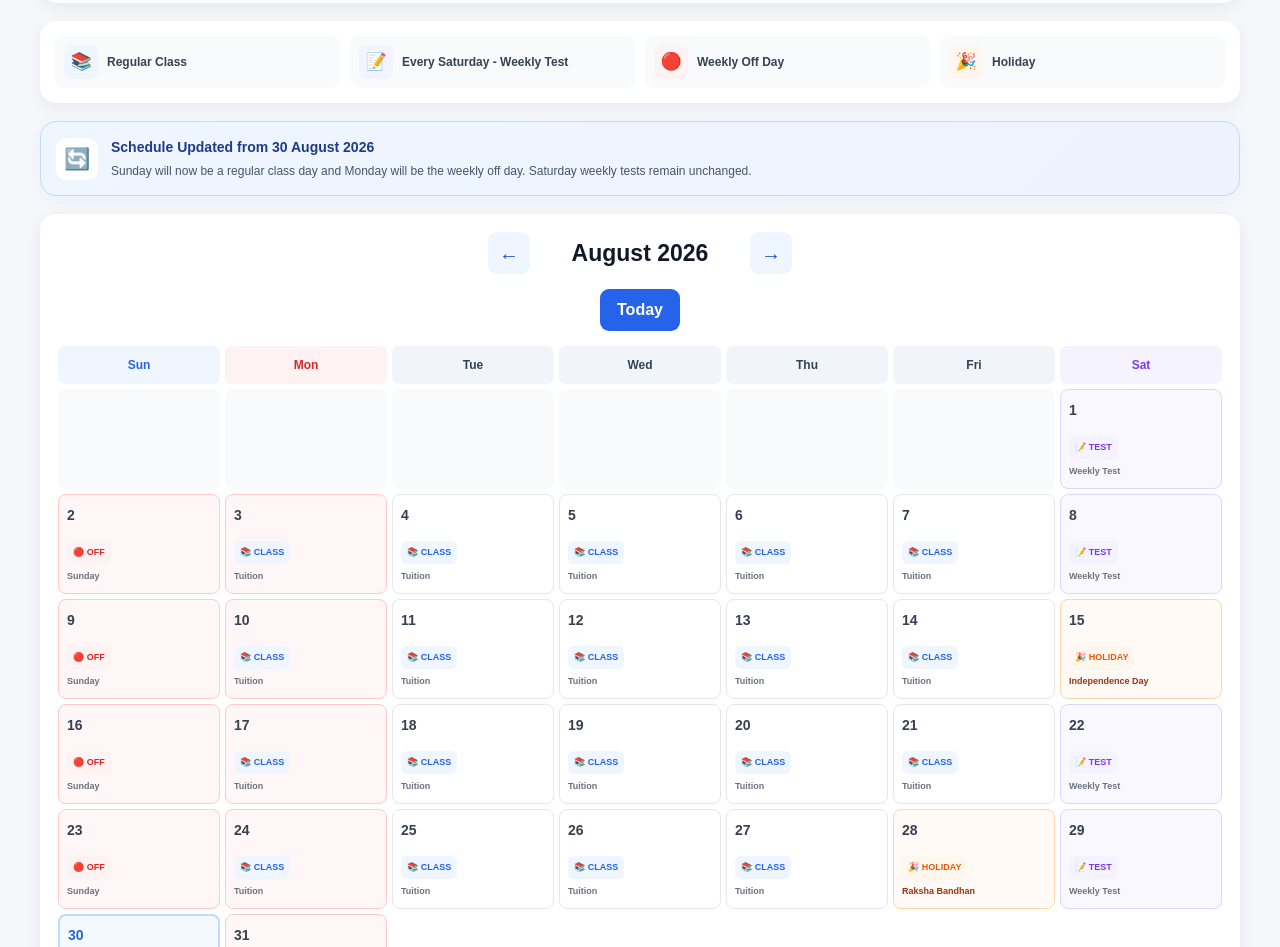
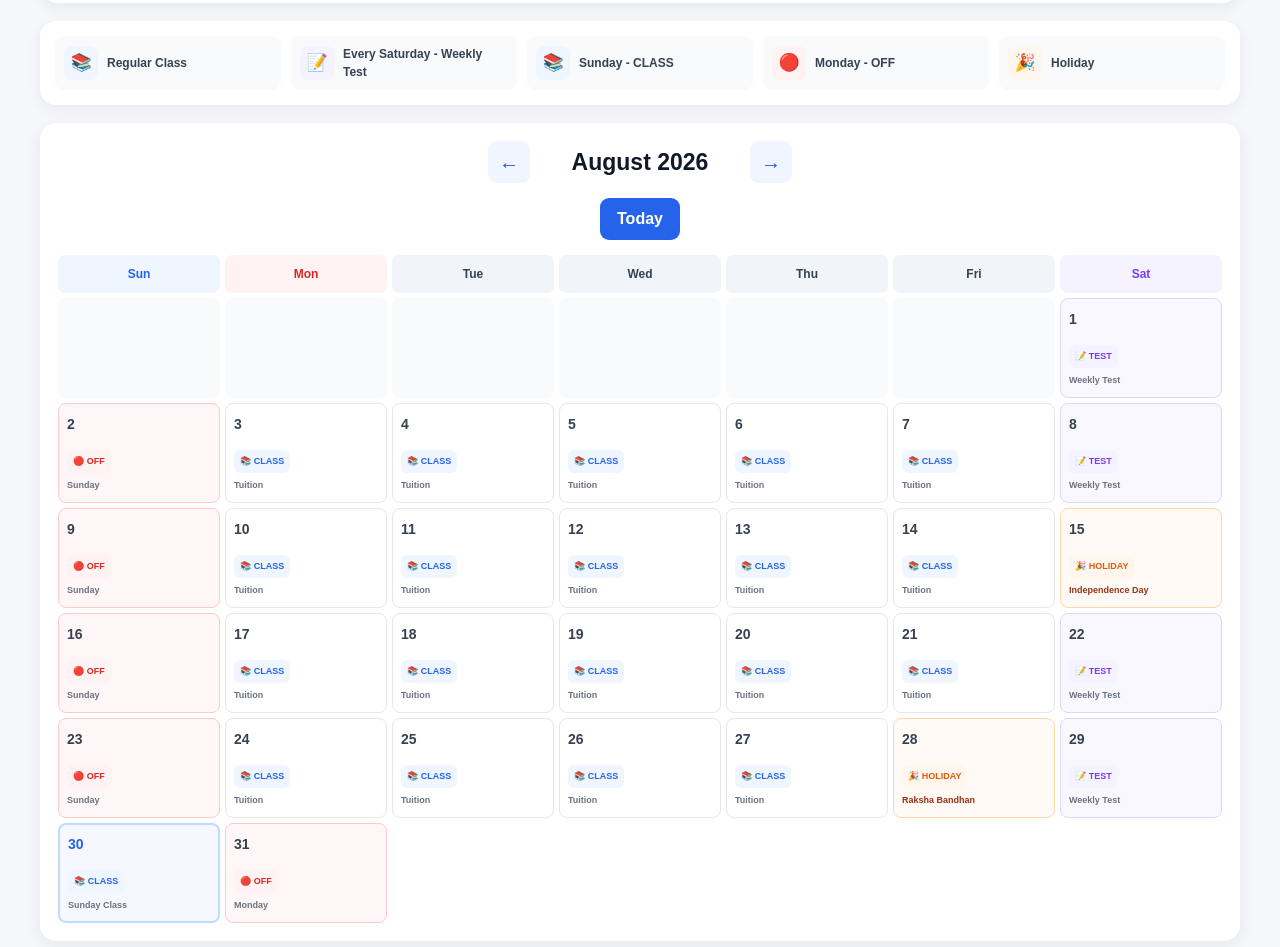
Before and after one commit to harshchauhan201951/ATTENDANCE-PORTAL, a Next.js app: page /student/calendar in a window 1280 px wide. Shown: the part 165-1112 px from the top of the page. Built offline with nearby package versions, Linux system fonts and the light colour scheme.

Commit message:
Fix student calendar TypeScript

```diff
--- a/app/student/calendar/page.tsx
+++ b/app/student/calendar/page.tsx
@@ -5,7 +5,7 @@ import { useMemo, useState } from "react";
 type CalendarEvent = {
   date: string;
   title: string;
-  type: "holiday" | "test";
+  type: "holiday" | "test" | "class";
   description: string;
 };
 
@@ -138,16 +138,16 @@ const holidays: CalendarEvent[] = [
     description: "Tuition holiday.",
   },
   {
+    date: "2026-01-23",
+    title: "Basant Panchami",
+    type: "holiday",
+    description: "Hindu festival holiday.",
+  },
+  {
     date: "2026-01-26",
     title: "Republic Day",
     type: "holiday",
     description: "National holiday.",
-  },
-  {
-    date: "2026-01-23",
-    title: "Basant Panchami",
-    type: "holiday",
-    description: "Hindu festival holiday.",
   },
   {
     date: "2026-02-15",
@@ -386,34 +386,40 @@ const holidays: CalendarEvent[] = [
     description: "Hindu festival holiday.",
   },
   {
+    date: "2028-08-13",
+    title: "Janmashtami",
+    type: "holiday",
+    description: "Hindu festival holiday.",
+  },
+  {
     date: "2028-08-15",
     title: "Independence Day",
     type: "holiday",
     description: "National holiday.",
   },
   {
-    date: "2028-08-13",
-    title: "Janmashtami",
-    type: "holiday",
-    description: "Hindu festival holiday.",
-  },
-  {
     date: "2028-08-25",
     title: "Ganesh Chaturthi",
     type: "holiday",
     description: "Hindu festival holiday.",
   },
   {
+    date: "2028-09-30",
+    title: "Dussehra",
+    type: "holiday",
+    description: "Hindu festival holiday.",
+  },
+  {
     date: "2028-10-02",
     title: "Gandhi Jayanti",
     type: "holiday",
     description: "National holiday.",
   },
   {
-    date: "2028-09-30",
-    title: "Dussehra",
-    type: "holiday",
-    description: "Hindu festival holiday.",
+    date: "2028-11-03",
+    title: "Guru Nanak Jayanti",
+    type: "holiday",
+    description: "Festival holiday.",
   },
   {
     date: "2028-11-17",
@@ -432,12 +438,6 @@ const holidays: CalendarEvent[] = [
     title: "Bhai Dooj",
     type: "holiday",
     description: "Hindu festival holiday.",
-  },
-  {
-    date: "2028-11-03",
-    title: "Guru Nanak Jayanti",
-    type: "holiday",
-    description: "Festival holiday.",
   },
   {
     date: "2028-12-25",
@@ -702,28 +702,29 @@ function isMonday(date: Date) {
   return date.getDay() === 1;
 }
 
-/*
-  IMPORTANT SCHEDULE CHANGE
-
-  Before 30 August 2026:
-  - Sunday = OFF
-  - Monday-Friday = Regular Class
-  - Saturday = Weekly Test
-
-  From 30 August 2026 onward:
-  - Sunday = Regular Class
-  - Monday = OFF
-  - Tuesday-Friday = Regular Class
-  - Saturday = Weekly Test
-
-  Existing holidays always have priority.
-*/
-const SCHEDULE_CHANGE_DATE = "2026-08-30";
+function isSundayClassDate(date: Date) {
+  const key = dateKey(date);
+
+  return (
+    key >= "2026-08-30" &&
+    isSunday(date)
+  );
+}
+
+function isMondayOffDate(date: Date) {
+  const key = dateKey(date);
+
+  return (
+    key >= "2026-08-31" &&
+    isMonday(date)
+  );
+}
 
 export default function StudentCalendarPage() {
   const today = new Date();
 
-  const [currentMonth, setCurrentMonth] = useState(
+  const [currentMonth, setCurrentMonth] =
+    useState(
       new Date(
         today.getFullYear(),
         today.getMonth(),
@@ -756,7 +757,11 @@ export default function StudentCalendarPage() {
       days.push(null);
     }
 
-    for (let day = 1; day <= daysInMonth; day++) {
+    for (
+      let day = 1;
+      day <= daysInMonth;
+      day++
+    ) {
       days.push(
         new Date(year, month, day)
       );
@@ -792,100 +797,75 @@ export default function StudentCalendarPage() {
     );
   }
 
-  function isNewScheduleActive(date: Date) {
-    return dateKey(date) >= SCHEDULE_CHANGE_DATE;
-  }
-
-  function getDayInfo(date: Date) {
+  function getDayInfo(
+    date: Date
+  ): CalendarEvent | null {
     const holiday = getHoliday(date);
 
-    /*
-      Holiday always gets priority.
-      This means if Monday/Sunday/Saturday has
-      a holiday, it remains HOLIDAY.
-    */
+    // Special holidays always have priority.
     if (holiday) {
       return holiday;
     }
 
-    const newSchedule =
-      isNewScheduleActive(date);
-
     /*
-      OLD SCHEDULE
-      Before 30 August 2026:
-      Sunday = OFF
+     * BEFORE 30 AUGUST 2026:
+     * Sunday remains OFF as before.
+     *
+     * FROM 30 AUGUST 2026:
+     * Sunday becomes a regular CLASS day.
      */
-    if (!newSchedule && isSunday(date)) {
+    if (isSundayClassDate(date)) {
+      return {
+        date: dateKey(date),
+        title: "Sunday Class",
+        type: "class",
+        description:
+          "Sunday classes are open from 30 August 2026 onward.",
+      };
+    }
+
+    /*
+     * FROM 31 AUGUST 2026:
+     * Every Monday is OFF.
+     */
+    if (isMondayOffDate(date)) {
+      return {
+        date: dateKey(date),
+        title: "Monday Off",
+        type: "holiday",
+        description:
+          "Monday is the weekly tuition holiday from 31 August 2026 onward.",
+      };
+    }
+
+    /*
+     * BEFORE 30 AUGUST 2026:
+     * Sundays remain OFF.
+     */
+    if (isSunday(date)) {
       return {
         date: dateKey(date),
         title: "Sunday Off",
-        type: "holiday" as const,
+        type: "holiday",
         description:
-          "Sunday is a weekly tuition holiday.",
+          "Sunday was a weekly tuition holiday before 30 August 2026.",
       };
     }
 
     /*
-      NEW SCHEDULE
-      From 30 August 2026:
-      Monday = OFF
-    */
-    if (newSchedule && isMonday(date)) {
-      return {
-        date: dateKey(date),
-        title: "Monday Off",
-        type: "holiday" as const,
-        description:
-          "Monday is a weekly tuition holiday.",
-      };
-    }
-
-    /*
-      Saturday remains Weekly Test
-      throughout the calendar.
+     * Saturday remains Weekly Test.
      */
     if (isSaturday(date)) {
       return {
         date: dateKey(date),
         title: "Weekly Test",
-        type: "test" as const,
+        type: "test",
         description:
           "Weekly test for tuition students.",
       };
     }
 
-    /*
-      All remaining days are regular classes.
-    */
-    return {
-      date: dateKey(date),
-      title: "Regular Class",
-      type: "class" as const,
-      description:
-        "Regular tuition class.",
-    };
-  }
-
-  function isOffDay(date: Date) {
-    const holiday = getHoliday(date);
-
-    if (holiday) {
-      return false;
-    }
-
-    const newSchedule =
-      isNewScheduleActive(date);
-
-    if (!newSchedule && isSunday(date)) {
-      return true;
-    }
-
-    if (newSchedule && isMonday(date)) {
-      return true;
-    }
-
-    return false;
+    return null;
   }
 
   return (
@@ -902,7 +882,8 @@ export default function StudentCalendarPage() {
             </h1>
 
             <p style={styles.subtitle}>
-              Classes • Weekly Tests • Sundays • Holidays
+              Classes • Weekly Tests • Sundays •
+              Holidays
             </p>
           </div>
 
@@ -930,8 +911,15 @@ export default function StudentCalendarPage() {
           />
 
           <Legend
+            icon="📚"
+            title="Sunday - CLASS"
+            color="#2563eb"
+            background="#eff6ff"
+          />
+
+          <Legend
             icon="🔴"
-            title="Weekly Off Day"
+            title="Monday - OFF"
             color="#dc2626"
             background="#fef2f2"
           />
@@ -942,24 +930,6 @@ export default function StudentCalendarPage() {
             color="#ea580c"
             background="#fff7ed"
           />
-        </section>
-
-        <section style={styles.changeNotice}>
-          <div style={styles.changeNoticeIcon}>
-            🔄
-          </div>
-
-          <div>
-            <strong style={styles.changeNoticeTitle}>
-              Schedule Updated from 30 August 2026
-            </strong>
-
-            <p style={styles.changeNoticeText}>
-              Sunday will now be a regular class day
-              and Monday will be the weekly off day.
-              Saturday weekly tests remain unchanged.
-            </p>
-          </div>
         </section>
 
         <section style={styles.calendarCard}>
@@ -1047,18 +1017,18 @@ export default function StudentCalendarPage() {
                 const saturday =
                   isSaturday(date);
 
+                const sundayClass =
+                  isSundayClassDate(date);
+
+                const mondayOff =
+                  isMondayOffDate(date);
+
                 const holiday =
                   getHoliday(date);
-
-                const offDay =
-                  isOffDay(date);
 
                 const todayDate =
                   dateKey(date) ===
                   dateKey(today);
-
-                const newSchedule =
-                  isNewScheduleActive(date);
 
                 return (
                   <button
@@ -1076,11 +1046,19 @@ export default function StudentCalendarPage() {
                       ...(todayDate
                         ? styles.today
                         : {}),
-                      ...(sunday
+                      ...(sunday &&
+                      !sundayClass &&
+                      !holiday
                         ? styles.sunday
                         : {}),
-                      ...(monday
-                        ? styles.monday
+                      ...(sundayClass &&
+                      !holiday
+                        ? styles.sundayClass
+                        : {}),
+                      ...(monday &&
+                      mondayOff &&
+                      !holiday
+                        ? styles.mondayOff
                         : {}),
                       ...(saturday
                         ? styles.saturday
@@ -1088,9 +1066,6 @@ export default function StudentCalendarPage() {
                       ...(holiday
                         ? styles.holiday
                         : {}),
-                      ...(offDay
-                        ? styles.offDay
-                        : {}),
                     }}
                   >
                     <div
@@ -1122,7 +1097,23 @@ export default function StudentCalendarPage() {
                           {holiday.title}
                         </div>
                       </>
-                    ) : offDay ? (
+                    ) : sundayClass ? (
+                      <>
+                        <div
+                          style={
+                            styles.classLabel
+                          }
+                        >
+                          📚 CLASS
+                        </div>
+
+                        <div
+                          style={styles.smallText}
+                        >
+                          Sunday Class
+                        </div>
+                      </>
+                    ) : mondayOff ? (
                       <>
                         <div
                           style={styles.offLabel}
@@ -1133,10 +1124,21 @@ export default function StudentCalendarPage() {
                         <div
                           style={styles.smallText}
                         >
-                          {newSchedule &&
-                          monday
-                            ? "Monday"
-                            : "Sunday"}
+                          Monday
+                        </div>
+                      </>
+                    ) : sunday ? (
+                      <>
+                        <div
+                          style={styles.offLabel}
+                        >
+                          🔴 OFF
+                        </div>
+
+                        <div
+                          style={styles.smallText}
+                        >
+                          Sunday
                         </div>
                       </>
                     ) : saturday ? (
@@ -1192,10 +1194,23 @@ export default function StudentCalendarPage() {
 
               <div>
                 <strong>
-                  {year >= 2026 &&
-                  month >= 7
-                    ? "Tuesday - Sunday"
-                    : "Monday - Friday"}
+                  Tuesday - Friday
+                </strong>
+
+                <p>
+                  Regular Tuition Classes
+                </p>
+              </div>
+            </div>
+
+            <div style={styles.infoItem}>
+              <div style={styles.infoIcon}>
+                📚
+              </div>
+
+              <div>
+                <strong>
+                  Every Sunday
                 </strong>
 
                 <p>
@@ -1227,11 +1242,7 @@ export default function StudentCalendarPage() {
 
               <div>
                 <strong>
-                  {year > 2026 ||
-                  (year === 2026 &&
-                    month >= 7)
-                    ? "Every Monday"
-                    : "Every Sunday"}
+                  Every Monday
                 </strong>
 
                 <p>
@@ -1265,8 +1276,7 @@ export default function StudentCalendarPage() {
 
           <div style={styles.holidayList}>
             {holidays
-              .filter(
-                (holiday) =>
+              .filter((holiday) =>
                 holiday.date.startsWith(
                   String(year)
                 )
@@ -1327,14 +1337,10 @@ export default function StudentCalendarPage() {
                 {selectedEvent.type ===
                 "test"
                   ? "📝"
-                  : selectedEvent.title.includes(
-                      "Off"
-                    )
-                  ? "🔴"
                   : selectedEvent.type ===
-                    "holiday"
-                  ? "🎉"
-                  : "📚"}
+                    "class"
+                  ? "📚"
+                  : "🎉"}
               </div>
 
               <h2 style={styles.modalTitle}>
@@ -1514,46 +1520,6 @@ const styles: {
     fontSize: "12px",
   },
 
-  changeNotice: {
-    background:
-      "linear-gradient(135deg,#eff6ff,#eef2ff)",
-    border: "1px solid #bfdbfe",
-    borderRadius: "16px",
-    padding: "15px",
-    marginBottom: "18px",
-    display: "flex",
-    alignItems: "center",
-    gap: "13px",
-    boxShadow:
-      "0 4px 15px rgba(37,99,235,0.05)",
-  },
-
-  changeNoticeIcon: {
-    width: "42px",
-    height: "42px",
-    borderRadius: "11px",
-    background: "white",
-    display: "flex",
-    alignItems: "center",
-    justifyContent: "center",
-    fontSize: "21px",
-    flexShrink: 0,
-  },
-
-  changeNoticeTitle: {
-    display: "block",
-    color: "#1e3a8a",
-    fontSize: "14px",
-    fontWeight: "800",
-  },
-
-  changeNoticeText: {
-    margin: "4px 0 0",
-    color: "#475569",
-    fontSize: "12px",
-    lineHeight: 1.5,
-  },
-
   calendarCard: {
     background: "white",
     borderRadius: "16px",
@@ -1667,11 +1633,16 @@ const styles: {
   },
 
   sunday: {
-    background: "#f4f9ff",
+    background: "#fff7f7",
+    borderColor: "#fecaca",
+  },
+
+  sundayClass: {
+    background: "#f5f9ff",
     borderColor: "#bfdbfe",
   },
 
-  monday: {
+  mondayOff: {
     background: "#fff7f7",
     borderColor: "#fecaca",
   },
@@ -1684,11 +1655,6 @@ const styles: {
   holiday: {
     background: "#fffaf5",
     borderColor: "#fed7aa",
-  },
-
-  offDay: {
-    background: "#fff7f7",
-    borderColor: "#fecaca",
   },
 
   dayNumber: {
```
Lines whose indentation alone changed are shown as unchanged.
